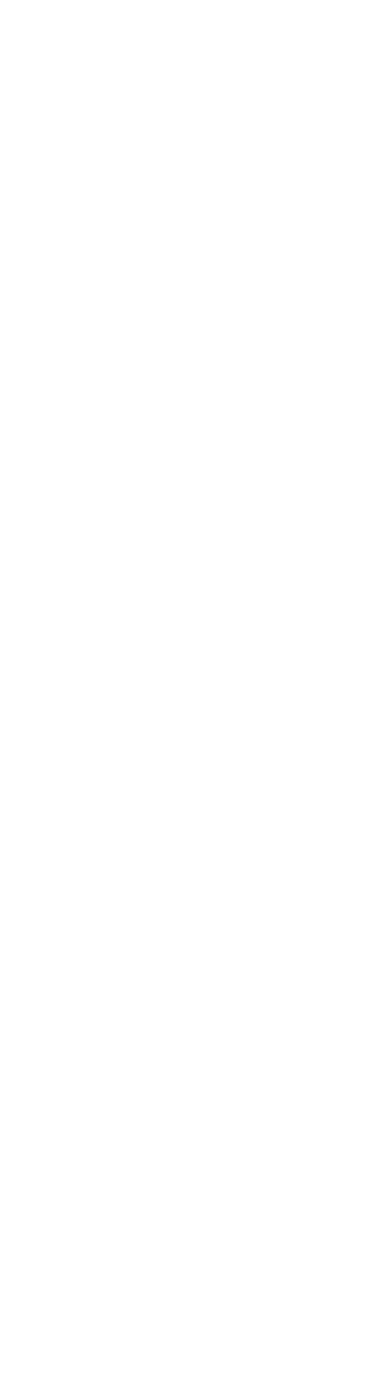
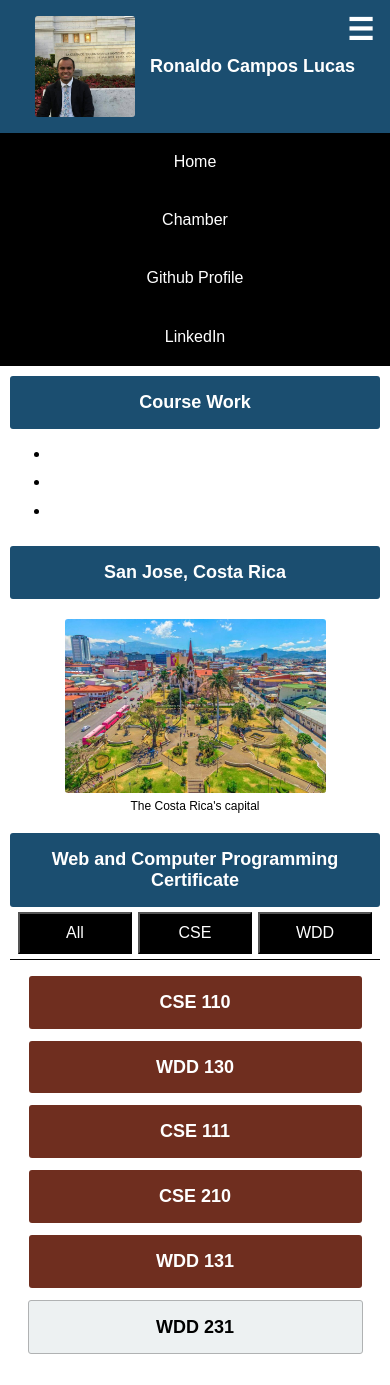
Before and after one commit to ronaldoucl/wdd231, a plain HTML site: page index.html in a window 390 px wide. Shown: the top 1385 px of the page. Before the commit the page ends 844 px from the top, so only its background shows below. Drawn offline with Linux system fonts and the light colour scheme; a web font is replaced by a local one.

Commit message:
W01 Assignment: Course Home Page

```diff
--- a/index.html
+++ b/index.html
@@ -3,9 +3,67 @@
 <head>
     <meta charset="UTF-8">
     <meta name="viewport" content="width=device-width, initial-scale=1.0">
-    <title>Document</title>
+    <meta name="description" content="WDD 231: Web Frontend Development I">
+    <meta name="author" content="Ronaldo Campos Lucas">
+    <link rel="preconnect" href="https://fonts.googleapis.com">
+    <link rel="preconnect" href="https://fonts.gstatic.com" crossorigin>
+    <link href="https://fonts.googleapis.com/css2?family=Faculty+Glyphic&display=swap" rel="stylesheet">
+    <link rel="stylesheet" href="styles/normalize.css">
+    <link rel="stylesheet" href="styles/base.css">
+    <script src="scripts/get-dates.js" defer></script>
+    <script src="scripts/courses.js" defer></script>
+    <script src="scripts/hamburger-icon.js"></script>
+    <title>Home Page</title>
 </head>
 <body>
-
+    <header>
+        <img src="images/me.jpg" alt="A picture of me">
+        <h1>Ronaldo Campos Lucas</h1>
+        <button id="icon" onclick="displayNavigation()">
+            <a id="hamburger-symbol">☰</a>
+            <a id="x-symbol">X</a>
+        </button>
+    </header>
+    <nav id="nav">
+        <ul id="ul">
+            <li><a href="index.html">Home</a></li>
+            <li><a href="#">Chamber</a></li>
+            <li><a href="https://github.com/ronaldoucl">Github Profile</a></li>
+            <li><a href="https://www.linkedin.com/in/ronaldocamposlucas/">LinkedIn</a></li>
+        </ul>
+    </nav>
+    <main>
+        <section class="course-work">
+            <h2>Course Work</h2>
+            <ul>
+                <li></li>
+                <li></li>
+                <li></li>
+            </ul>
+        </section>
+        <section class="place">
+            <h2>San Jose, Costa Rica</h2>
+            <figure>
+                <img src="images/san-jose-costa-rica.jpg" alt="San Jose, Costa Rica">
+                <figcaption>The Costa Rica's capital</figcaption>
+            </figure>
+        </section>
+        <section class="certificate">
+            <h2>Web and Computer Programming Certificate</h2>
+            <div class="filters">
+                <button onclick="filterCourses('all')">All</button>
+                <button onclick="filterCourses('cse')">CSE</button>
+                <button onclick="filterCourses('wdd')">WDD</button>
+            </div>
+            <div id="courses"></div>
+        </section>
+    </main>
+    <footer>
+        <div>
+            <p>&copy;<span id="currentyear"></span> Ronaldo Campos - Costa Rica</p>
+            <img src="images/Flag_of_Costa_Rica.jpg" alt="Costa Rica Flag">
+        </div>
+        <p id="lastModified"></p>
+    </footer>
 </body>
 </html>
--- /dev/null
+++ b/scripts/courses.js
@@ -0,0 +1,118 @@
+document.addEventListener('DOMContentLoaded', getCourses);
+
+function getCourses() {
+    const container = document.getElementById('courses');
+    displayCourses(courses);
+}
+
+function displayCourses(arrayCourses){
+    const container = document.getElementById('courses');
+    container.innerHTML = '';
+    arrayCourses.forEach(course => {
+        const div = document.createElement('div');
+        div.innerHTML = course.subject + ' ' + course.number;
+        div.classList.add('course');
+        if(course.completed) {
+            div.classList.add('course-completed');
+        } else {
+            div.classList.add('course-pending');
+        }
+        container.appendChild(div);
+    });
+}
+
+function filterCourses(type) {
+    arrayCourses = [];
+    courses.forEach(course => {
+        if(type === 'all') {
+            arrayCourses.push(course);
+        }
+        if(type === 'cse' && course.subject == 'CSE') {
+            arrayCourses.push(course);
+        }
+        if(type === 'wdd' && course.subject == 'WDD') {
+            arrayCourses.push(course);
+        }
+    });
+    displayCourses(arrayCourses);
+}
+
+const courses = [
+    {
+        subject: 'CSE',
+        number: 110,
+        title: 'Introduction to Programming',
+        credits: 2,
+        certificate: 'Web and Computer Programming',
+        description: 'This course will introduce students to programming. It will introduce the building blocks of programming languages (variables, decisions, calculations, loops, array, and input/output) and use them to solve problems.',
+        technology: [
+            'Python'
+        ],
+        completed: true
+    },
+    {
+        subject: 'WDD',
+        number: 130,
+        title: 'Web Fundamentals',
+        credits: 2,
+        certificate: 'Web and Computer Programming',
+        description: 'This course introduces students to the World Wide Web and to careers in web site design and development. The course is hands on with students actually participating in simple web designs and programming. It is anticipated that students who complete this course will understand the fields of web design and development and will have a good idea if they want to pursue this degree as a major.',
+        technology: [
+            'HTML',
+            'CSS'
+        ],
+        completed: true
+    },
+    {
+        subject: 'CSE',
+        number: 111,
+        title: 'Programming with Functions',
+        credits: 2,
+        certificate: 'Web and Computer Programming',
+        description: 'CSE 111 students become more organized, efficient, and powerful computer programmers by learning to research and call functions written by others; to write, call , debug, and test their own functions; and to handle errors within functions. CSE 111 students write programs with functions to solve problems in many disciplines, including business, physical science, human performance, and humanities.',
+        technology: [
+            'Python'
+        ],
+        completed: true
+    },
+    {
+        subject: 'CSE',
+        number: 210,
+        title: 'Programming with Classes',
+        credits: 2,
+        certificate: 'Web and Computer Programming',
+        description: 'This course will introduce the notion of classes and objects. It will present encapsulation at a conceptual level. It will also work with inheritance and polymorphism.',
+        technology: [
+            'C#'
+        ],
+        completed: true
+    },
+    {
+        subject: 'WDD',
+        number: 131,
+        title: 'Dynamic Web Fundamentals',
+        credits: 2,
+        certificate: 'Web and Computer Programming',
+        description: 'This course builds on prior experience in Web Fundamentals and programming. Students will learn to create dynamic websites that use JavaScript to respond to events, update content, and create responsive user experiences.',
+        technology: [
+            'HTML',
+            'CSS',
+            'JavaScript'
+        ],
+        completed: true
+    },
+    {
+        subject: 'WDD',
+        number: 231,
+        title: 'Frontend Web Development I',
+        credits: 2,
+        certificate: 'Web and Computer Programming',
+        description: 'This course builds on prior experience with Dynamic Web Fundamentals and programming. Students will focus on user experience, accessibility, compliance, performance optimization, and basic API usage.',
+        technology: [
+            'HTML',
+            'CSS',
+            'JavaScript'
+        ],
+        completed: false
+    }
+]
--- /dev/null
+++ b/scripts/get-dates.js
@@ -0,0 +1,6 @@
+const currentYearElement = document.getElementById("currentyear");
+const lastModificationElement = document.getElementById("lastModified");
+const today = new Date();
+
+currentYearElement.innerHTML = today.getFullYear();
+lastModificationElement.innerHTML = "Last Modification: " + document.lastModified;
--- /dev/null
+++ b/scripts/hamburger-icon.js
@@ -0,0 +1,36 @@
+function displayNavigation() {
+    const ul = document.getElementById("ul");
+    const x = document.getElementById("x-symbol");
+    const hamburger = document.getElementById("hamburger-symbol");
+
+    if (ul.style.display == "none") {
+        ul.style.display = "block";
+        hamburger.style.display = "none";
+        x.style.display = "block";
+    } else {
+        ul.style.display = "none";
+        hamburger.style.display = "block";
+        x.style.display = "none";
+    }
+}
+
+function applyStylesForLargeScreen(e) {
+    const ul = document.getElementById("ul");
+    const x = document.getElementById("x-symbol");
+    const hamburger = document.getElementById("hamburger-symbol");
+    const nav = document.getElementById('nav');
+
+    if (e.matches) {
+        ul.style.display = "flex";
+        hamburger.style.display = "block";
+    } else {
+        ul.style.display = "block";
+        hamburger.style.display = "none";
+        x.style.display = "block";
+    }
+}
+
+const mediaQuery = window.matchMedia("(min-width: 560px)");
+mediaQuery.addEventListener("change", applyStylesForLargeScreen);
+
+applyStylesForLargeScreen(mediaQuery);
--- /dev/null
+++ b/styles/base.css
@@ -0,0 +1,330 @@
+body {
+    font-family: "Faculty Glyphic", sans-serif;
+}
+
+header {
+    display: flex;
+    align-items: center;
+    justify-content: center;
+    padding: 30px;
+    gap: 30px;
+    background-color: #1b4E70;
+    color: #fff;
+}
+
+#icon {
+    visibility: hidden;
+    position: absolute;
+    top: 12px;
+    right: 10px;
+    background: none;
+    border: none;
+    color: white;
+}
+
+#hamburger-symbol,
+#x-symbol{
+    font-family: "Puppins", sans-serif;
+    font-weight: bold;
+    font-size: 30px;
+}
+
+#x-symbol,
+#hamburger-symbol{
+    display: none;
+}
+
+header img {
+    width: 150px;
+    border-radius: 3px;
+}
+
+nav {
+    background-color: black;
+}
+
+nav ul {
+    display: flex;
+    justify-content: center;
+    align-items: center;
+    margin: 0;
+}
+
+nav ul li {
+    padding: 25px 50px;
+}
+
+nav ul li a {
+    text-decoration: none;
+    color: #fff;
+    font-size: 24px;
+}
+
+main {
+    display: grid;
+    grid-template-columns: 2fr 1fr;
+    grid-template-rows: 1fr 1fr;
+}
+
+.course-work,
+.place,
+.certificate {
+    margin: 20px;
+    border-radius: 5px;
+    box-shadow: 0 10px 15px rgba(0, 0, 0, 0.5), 0 10px 15px rgba(0, 0, 0, 0.3);
+}
+
+.course-work h2,
+.place h2,
+.certificate h2{
+    background-color: #1b4E70;
+    margin: 0;
+    padding: 16px;
+    color: #fff;
+    text-align: center;
+}
+
+.course-work {
+    grid-column: 1;
+    grid-row: 1;
+}
+
+.course-work ul li {
+    padding-bottom: 10px;
+}
+
+.place {
+    grid-column: 2;
+    grid-row: 1;
+}
+
+.place figure {
+    text-align: center;
+    font-size: 20px;
+}
+
+.place figure img {
+    display: block;
+    margin: 15px auto;
+    width: 80%;
+    border-radius: 3px;
+}
+
+.certificate {
+    grid-column: 1 / 3;
+    grid-row: 2;
+}
+
+.filters {
+    display: flex;
+    justify-content: center;
+    padding: 16px;
+    border-bottom: 1px solid black;
+}
+
+.filters button {
+    width: 15%;
+    margin: 0px 20px;
+    padding: 10px 30px;
+    background-color: black;
+    color: white;
+    cursor: pointer;
+}
+
+#courses {
+    display: flex;
+    justify-content: center;
+    flex-wrap: wrap;
+    padding: 16px;
+    text-align: center;
+    font-size: 25px;
+    font-weight: bold;
+}
+
+.course {
+   width: 25%;
+   padding: 20px;
+   margin: 10px;
+   border-radius: 3px;
+}
+
+.course-completed {
+    background-color: #6f2e1f;
+    color: white;
+}
+
+.course-pending {
+    background-color: #edf1f2;
+    border: 1px solid #b0b2b3;
+    color: black;
+}
+
+/* FOOTER */
+
+footer {
+    background-color: #1b4E70;
+    padding: 20px;
+}
+
+footer div {
+    display: flex;
+    align-items: center;
+    justify-content: center;
+    color: #fff;
+}
+
+footer div img {
+    width: 28px;
+    padding-left: 15px;
+}
+
+footer p {
+    font-size: 20px;
+}
+
+#lastModified {
+    text-align: center;
+    color: yellow;
+    margin: 0;
+}
+
+
+@media (max-width: 900px) {
+    header img {
+        width: 100px;
+    }
+
+    nav ul li {
+        padding: 20px 30px;
+    }
+
+    nav ul li a {
+        font-size: 16px;
+    }
+
+    #icon {
+        visibility: hidden;
+    }
+
+    main {
+        display: block;
+        margin: 16px 0;
+    }
+
+    .course-work,
+    .place,
+    .certificate {
+        width: 90%;
+        margin: 0 auto;
+    }
+}
+
+@media (max-width: 560px) {
+    header {
+        padding: 16px;
+        gap: 15px;
+    }
+
+    header h1 {
+        font-size: 18px;
+    }
+
+    header img {
+        width: 100px;
+    }
+
+    nav ul {
+        display: block;
+        padding: 0;
+    }
+
+    #hamburger-symbol {
+        display: block;
+    }
+
+    nav ul li {
+        width: 100%;
+        text-align: center;
+        padding: 20px 0;
+    }
+
+    #icon {
+        visibility: visible;
+    }
+
+    main {
+        padding: 10px;
+        margin: 0;
+    }
+
+    .course-work,
+    .place,
+    .certificate {
+        width: 100%;
+        box-shadow: none;
+        margin-left: 0;
+        margin-right: 0;
+    }
+
+    .course-work h2,
+    .place h2,
+    .certificate h2{
+        font-size: 18px;
+        border-radius: 3px;
+    }
+
+    .place figure {
+        display: block;
+    }
+
+    .place figure img {
+        width: 90%;
+        margin: 0 auto;
+    }
+
+    .place figure figcaption {
+        font-size: 12px ;
+        margin: 7px;
+    }
+
+    .filters {
+        justify-content: center;
+        padding: 5px;
+    }
+
+    .filters button {
+        width: 32%;
+        margin: 0px 3px;
+    }
+
+    #courses {
+        display: block;
+        padding: 16px 0;
+    }
+
+    .course {
+       font-size: 14px;
+       width: 90%;
+       margin: 0 auto;
+       padding: 16px 0;
+       margin-bottom: 12px;
+       font-size: 18px;
+    }
+
+    footer {
+        padding: 6px;
+    }
+
+    footer div img {
+        width: 28px;
+        padding-left: 5px;
+    }
+
+    footer p {
+        font-size: 14px;
+    }
+
+    #lastModified {
+        margin-bottom: 12px;
+    }
+}
```
Also changed, not shown: images/Flag_of_Costa_Rica.jpg (added), images/me.jpg (added), images/san-jose-costa-rica.jpg (added), styles/normalize.css (added).
